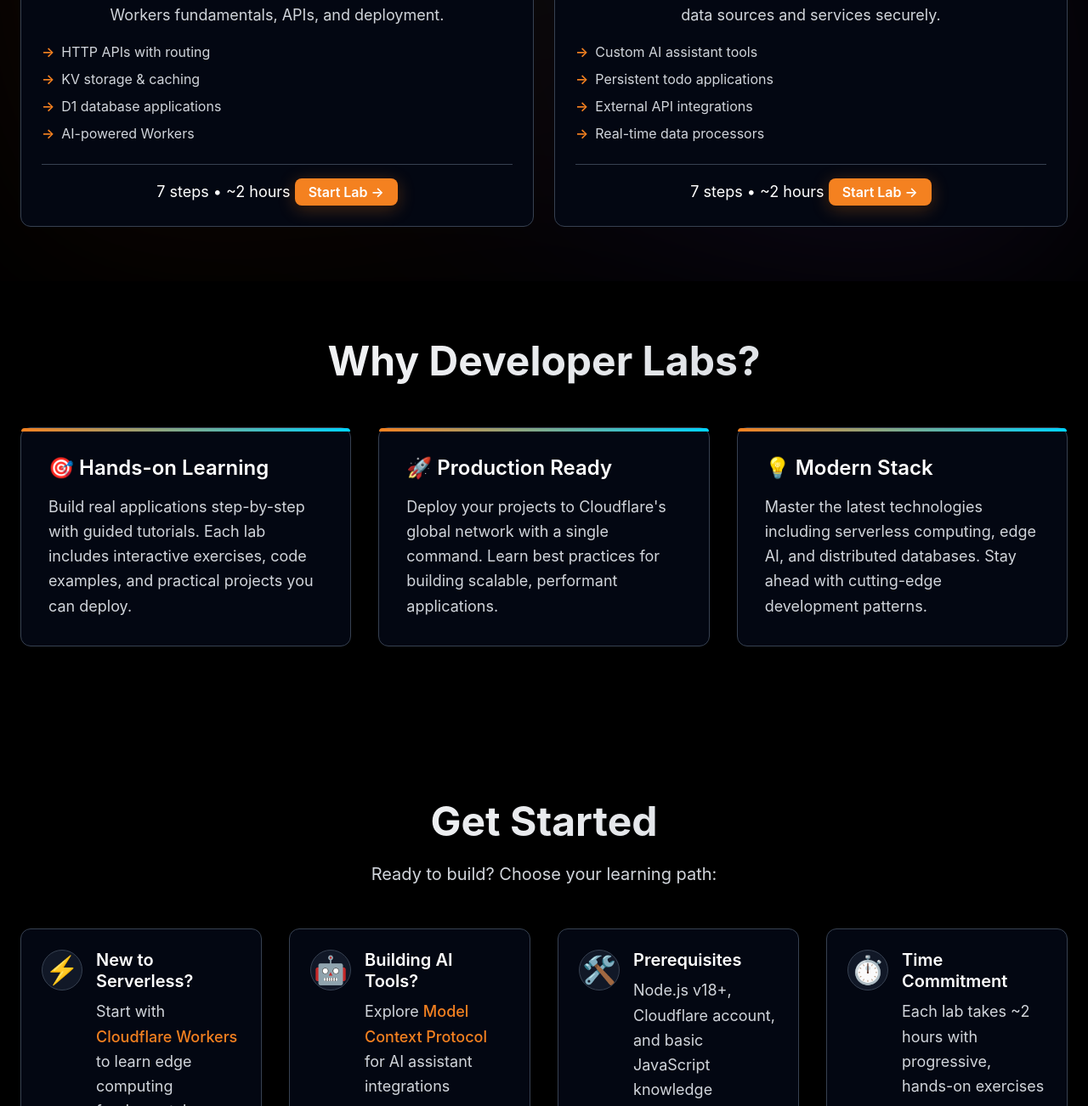
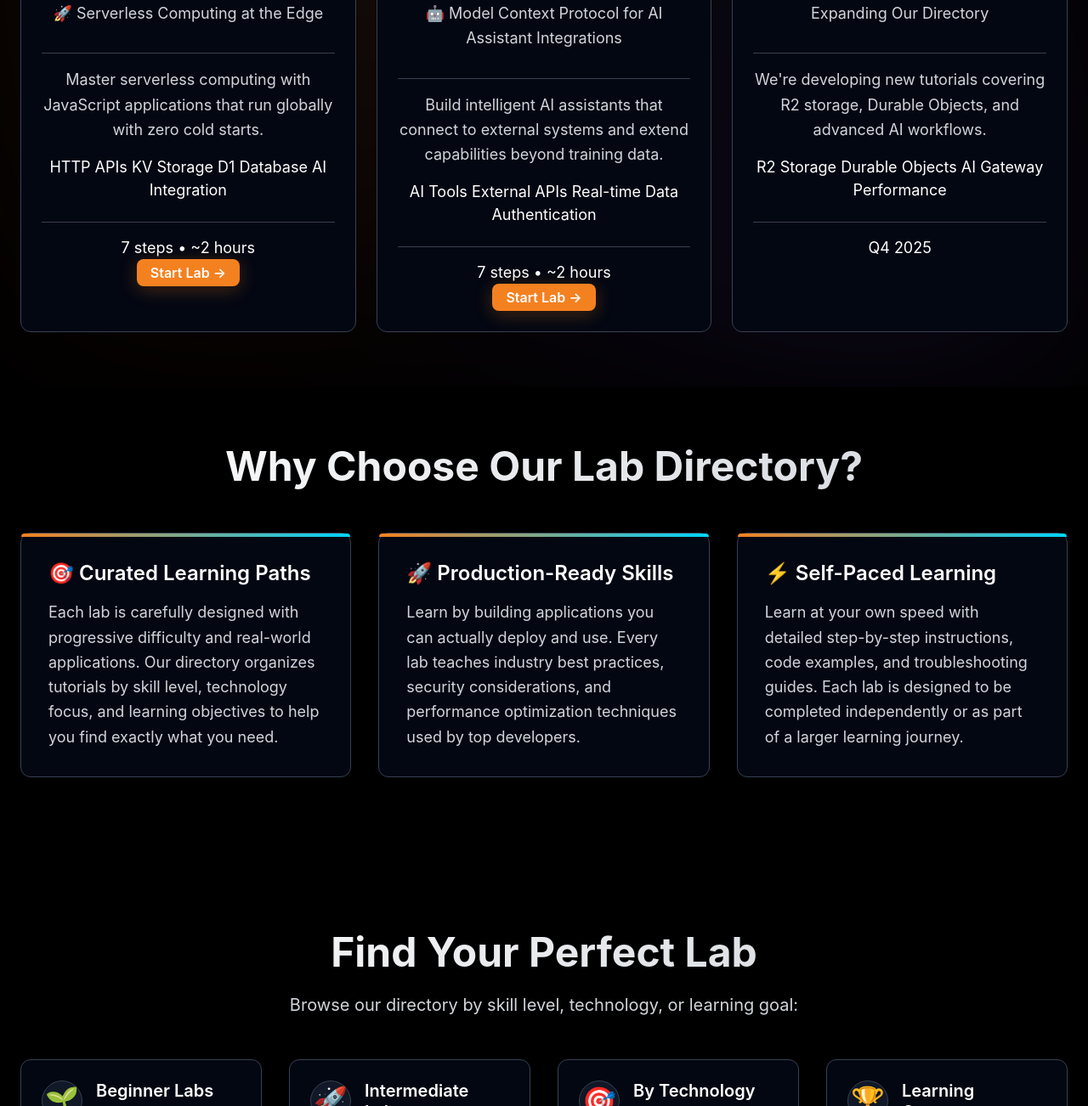
Before and after one commit to lauragift21/developer-labs, an Astro site: page / in a window 1280 px wide. Shown: the part 582-1884 px from the top of the page at 85% size. Built offline with nearby package versions, Linux system fonts and the light colour scheme; Astro itself is replaced by a stand-in of ours.

Commit message:
feat: redesign lab directory with skill levels, improved card layouts and updated content

```diff
--- a/src/pages/index.astro
+++ b/src/pages/index.astro
@@ -34,44 +34,91 @@ import LabLayout from '../layouts/LabLayout.astro';
         <div class='hero-content'>
           <h1 class='hero-title'>Developer Labs</h1>
           <p class='hero-subtitle'>
-            Interactive tutorials and hands-on labs for building with Cloudflare's Developer Platform
+            A comprehensive directory of hands-on labs for mastering Cloudflare's Developer Platform.
           </p>
 
           <div class='hero-buttons'>
-            <a href='#labs' class='btn btn-primary'>Explore Labs →</a>
-            <a href='#features' class='btn btn-secondary'>Learn More</a>
+            <a href='#labs' class='btn btn-primary'>Browse All Labs →</a>
+            <a href='#features' class='btn btn-secondary'>Why Labs?</a>
           </div>
         </div>
 
-        <!-- Lab Overview Cards -->
+        <!-- Lab Directory -->
         <div class='workshop-overview' id='labs'>
           <div class='overview-card'>
-            <h3>🚀 Cloudflare Workers</h3>
-            <p>Build serverless applications at the edge with JavaScript. Learn Workers fundamentals, APIs, and deployment.</p>
-            <ul>
-              <li>HTTP APIs with routing</li>
-              <li>KV storage & caching</li>
-              <li>D1 database applications</li>
-              <li>AI-powered Workers</li>
-            </ul>
+            <div class='card-header'>
+              <div class='card-badge'>Beginner</div>
+              <h3>Learn Cloudflare Workers</h3>
+              <p class='card-subtitle'>🚀 Serverless Computing at the Edge</p>
+            </div>
+
+            <div class='card-content'>
+              <p>Master serverless computing with JavaScript applications that run globally with zero cold starts.</p>
+
+              <div class='card-highlights'>
+                <span class='highlight-tag'>HTTP APIs</span>
+                <span class='highlight-tag'>KV Storage</span>
+                <span class='highlight-tag'>D1 Database</span>
+                <span class='highlight-tag'>AI Integration</span>
+              </div>
+            </div>
+
             <div class='card-footer'>
-              <span class='duration'>7 steps • ~2 hours</span>
+              <div class='card-meta'>
+                <span class='duration'>7 steps • ~2 hours</span>
+              </div>
               <a href='/labs/workers' class='btn btn-primary btn-sm'>Start Lab →</a>
             </div>
           </div>
 
           <div class='overview-card'>
-            <h3>🤖 Model Context Protocol</h3>
-            <p>Build AI assistant tools with MCP. Connect AI models to external data sources and services securely.</p>
-            <ul>
-              <li>Custom AI assistant tools</li>
-              <li>Persistent todo applications</li>
-              <li>External API integrations</li>
-              <li>Real-time data processors</li>
-            </ul>
+            <div class='card-header'>
+              <div class='card-badge intermediate'>Intermediate</div>
+              <h3>Learn MCP</h3>
+              <p class='card-subtitle'>🤖 Model Context Protocol for AI Assistant Integrations</p>
+            </div>
+
+            <div class='card-content'>
+              <p>Build intelligent AI assistants that connect to external systems and extend capabilities beyond training data.</p>
+
+              <div class='card-highlights'>
+                <span class='highlight-tag'>AI Tools</span>
+                <span class='highlight-tag'>External APIs</span>
+                <span class='highlight-tag'>Real-time Data</span>
+                <span class='highlight-tag'>Authentication</span>
+              </div>
+            </div>
+
             <div class='card-footer'>
-              <span class='duration'>7 steps • ~2 hours</span>
+              <div class='card-meta'>
+                <span class='duration'>7 steps • ~2 hours</span>
+              </div>
               <a href='/labs/mcp' class='btn btn-primary btn-sm'>Start Lab →</a>
+            </div>
+          </div>
+
+          <div class='overview-card coming-soon'>
+            <div class='card-header'>
+              <div class='card-badge coming'>Coming Soon</div>
+              <h3>🔮 More Labs</h3>
+              <p class='card-subtitle'>Expanding Our Directory</p>
+            </div>
+
+            <div class='card-content'>
+              <p>We're developing new tutorials covering R2 storage, Durable Objects, and advanced AI workflows.</p>
+
+              <div class='card-highlights'>
+                <span class='highlight-tag'>R2 Storage</span>
+                <span class='highlight-tag'>Durable Objects</span>
+                <span class='highlight-tag'>AI Gateway</span>
+                <span class='highlight-tag'>Performance</span>
+              </div>
+            </div>
+
+            <div class='card-footer'>
+              <div class='card-meta'>
+                <span class='duration'>Q4 2025</span>
+              </div>
             </div>
           </div>
         </div>
@@ -81,30 +128,33 @@ import LabLayout from '../layouts/LabLayout.astro';
     <!-- Features Section -->
     <section id='features' class='section'>
       <div class='container'>
-        <h2 class='section-title'>Why Developer Labs?</h2>
+        <h2 class='section-title'>Why Choose Our Lab Directory?</h2>
 
         <div class='fundamentals-grid'>
           <div class='fundamentals-card'>
-            <h3>🎯 Hands-on Learning</h3>
+            <h3>🎯 Curated Learning Paths</h3>
             <p>
-              Build real applications step-by-step with guided tutorials. Each lab includes
-              interactive exercises, code examples, and practical projects you can deploy.
+              Each lab is carefully designed with progressive difficulty and real-world applications.
+              Our directory organizes tutorials by skill level, technology focus, and learning objectives
+              to help you find exactly what you need.
             </p>
           </div>
 
           <div class='fundamentals-card'>
-            <h3>🚀 Production Ready</h3>
+            <h3>🚀 Production-Ready Skills</h3>
             <p>
-              Deploy your projects to Cloudflare's global network with a single command.
-              Learn best practices for building scalable, performant applications.
+              Learn by building applications you can actually deploy and use. Every lab teaches
+              industry best practices, security considerations, and performance optimization
+              techniques used by top developers.
             </p>
           </div>
 
           <div class='fundamentals-card'>
-            <h3>💡 Modern Stack</h3>
+            <h3>⚡ Self-Paced Learning</h3>
             <p>
-              Master the latest technologies including serverless computing, edge AI,
-              and distributed databases. Stay ahead with cutting-edge development patterns.
+              Learn at your own speed with detailed step-by-step instructions, code examples,
+              and troubleshooting guides. Each lab is designed to be completed independently
+              or as part of a larger learning journey.
             </p>
           </div>
         </div>
@@ -114,36 +164,36 @@ import LabLayout from '../layouts/LabLayout.astro';
     <!-- Getting Started -->
     <section class='section section-alt'>
       <div class='container'>
-        <h2 class='section-title'>Get Started</h2>
-        <p class='intro-text'>Ready to build? Choose your learning path:</p>
+        <h2 class='section-title'>Find Your Perfect Lab</h2>
+        <p class='intro-text'>Browse our directory by skill level, technology, or learning goal:</p>
 
         <div class='prerequisites-grid'>
           <div class='prereq-item'>
-            <span class='prereq-icon'>⚡</span>
+            <span class='prereq-icon'>🌱</span>
             <div class='prereq-content'>
-              <h4>New to Serverless?</h4>
-              <p>Start with <a href='/labs/workers'>Cloudflare Workers</a> to learn edge computing fundamentals</p>
+              <h4>Beginner Labs</h4>
+              <p>New to Cloudflare? Start with <a href='/labs/workers'>Workers fundamentals</a> and basic edge computing concepts</p>
             </div>
           </div>
           <div class='prereq-item'>
-            <span class='prereq-icon'>🤖</span>
+            <span class='prereq-icon'>🚀</span>
             <div class='prereq-content'>
-              <h4>Building AI Tools?</h4>
-              <p>Explore <a href='/labs/mcp'>Model Context Protocol</a> for AI assistant integrations</p>
+              <h4>Intermediate Labs</h4>
+              <p>Ready for more? Dive into <a href='/labs/mcp'>AI integrations</a> and advanced serverless patterns</p>
             </div>
           </div>
           <div class='prereq-item'>
-            <span class='prereq-icon'>🛠️</span>
+            <span class='prereq-icon'>🎯</span>
             <div class='prereq-content'>
-              <h4>Prerequisites</h4>
-              <p>Node.js v18+, Cloudflare account, and basic JavaScript knowledge</p>
+              <h4>By Technology</h4>
+              <p>Focus on specific tools: Workers, AI Gateway, D1 Database, KV Storage, or Durable Objects</p>
             </div>
           </div>
           <div class='prereq-item'>
-            <span class='prereq-icon'>⏱️</span>
+            <span class='prereq-icon'>🏆</span>
             <div class='prereq-content'>
-              <h4>Time Commitment</h4>
-              <p>Each lab takes ~2 hours with progressive, hands-on exercises</p>
+              <h4>Learning Outcomes</h4>
+              <p>Build deployable applications, earn completion certificates, and join our developer community</p>
             </div>
           </div>
         </div>
```
